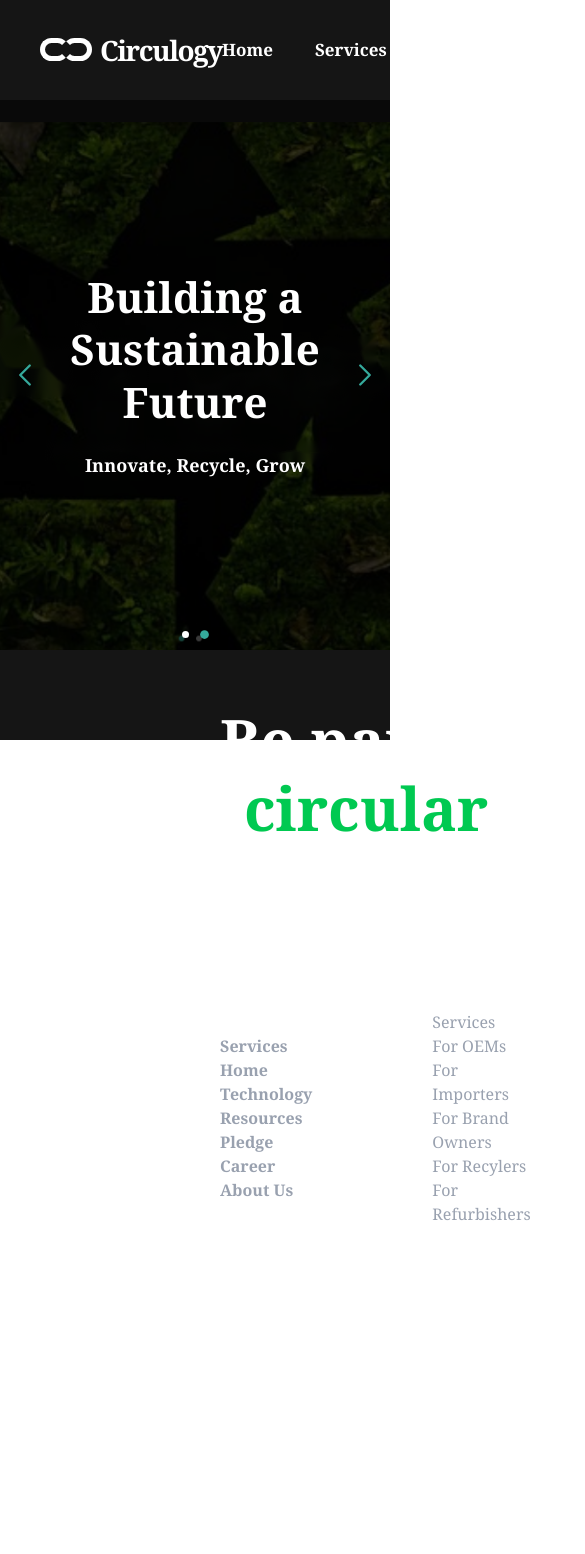
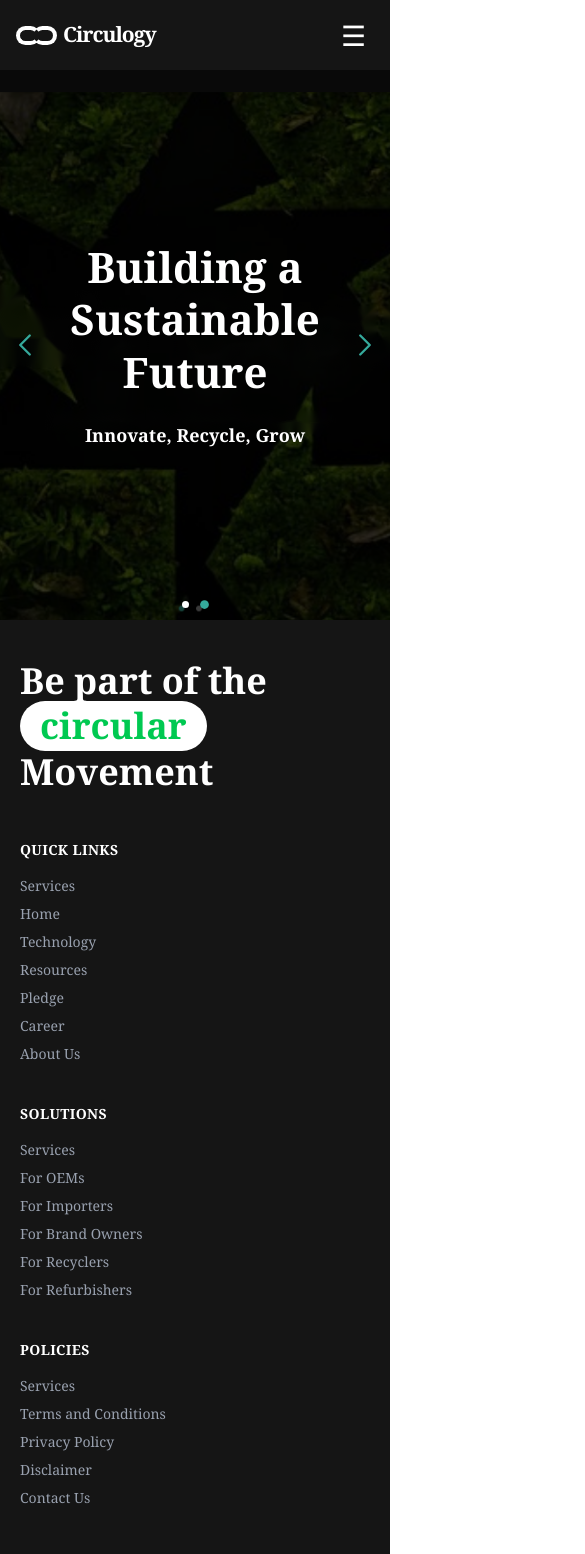
Before and after one commit to Aziz975/Circulogy-, a React (Vite) app: page / in a window 390 px wide. Shown: the top 1554 px of the page, 585 px wide, since content can reach past the window. Before the commit the page ends 1298 px from the top, so only its background shows below. Built offline with nearby package versions, Linux system fonts and the light colour scheme.

Commit message:
responsiveness added

```diff
--- a/src/components/Footer.jsx
+++ b/src/components/Footer.jsx
@@ -1,82 +1,189 @@
-import React from 'react'
+import React from "react";
 
 const Footer = () => {
   return (
-       <footer className="h-[90px] bg-[#151515] text-white lg:h-[800px]" >
-        <div
-          className="mx-auto flex h-full ">
+    <footer className="min-h-screen w-full bg-[#151515] px-5 py-10 text-white sm:px-8 md:px-10 lg:px-14 xl:px-20">
 
-          <div className='flex mt-15 gap-30' >
-              {/* //left part  */}
-             <div className='ml-55 '>
+      <div className="mx-auto w-full max-w-[1600px]">
 
-              <h1 className='text-6xl font-bold'>Be part of the <br /><span className='inline-flex items-center justify-center rounded-full bg-white px-6 py-2 text-green-500'>circular</span> <br /> Movement</h1>
+        {/* ================= MAIN FOOTER ================= */}
+        <div className="flex flex-col gap-12 lg:flex-row lg:justify-between lg:gap-16">
 
+          {/* ================= LEFT PART ================= */}
+          <div className="w-full lg:max-w-[800px]">
 
-             <div className='flex gap-30 mt-20' >
-              <div className='font-bold'>QUICK LINKS
+            {/* Main Heading */}
+            <h1 className="text-4xl font-bold leading-[1.15] sm:text-5xl md:text-6xl lg:text-6xl xl:text-7xl">
 
-               <div className='flex flex-col text-gray-400 '>
-                <a href='#'>Services</a>
-                <a href='#'>Home</a>
-                <a href='#'>Technology</a>
-                <a href='#' >Resources</a>
-                <a href='#'>Pledge</a>
-                <a href='#'>Career</a>
-                <a href='#'>About Us</a>
-              </div>
-              </div>
-              <div className=''>SOLUTIONS
-                <div className='flex flex-col text-gray-400'>                <a>Services</a>
-                <a href='#'>For OEMs</a>
-                <a href='#'>For Importers</a>
-                <a href='#' >For Brand Owners</a>
-                <a href='#'>For Recylers</a>
-                <a href='#'>For Refurbishers</a>
+              Be part of the
 
+              <br />
+
+              <span className="inline-flex items-center justify-center rounded-full bg-white px-5 py-1 text-green-500 sm:px-6 sm:py-2">
+                circular
+              </span>
+
+              <br />
+
+              Movement
+
+            </h1>
+
+            {/* ================= FOOTER LINKS ================= */}
+            <div className="mt-12 grid grid-cols-1 gap-10 sm:grid-cols-2 md:grid-cols-3 md:gap-12 lg:mt-20 lg:gap-16">
+
+              {/* Quick Links */}
+              <div>
+                <h3 className="mb-4 text-sm font-bold tracking-wide">
+                  QUICK LINKS
+                </h3>
+
+                <div className="flex flex-col gap-2 text-sm text-gray-400">
+                  <a href="#" className="transition hover:text-white">
+                    Services
+                  </a>
+
+                  <a href="#" className="transition hover:text-white">
+                    Home
+                  </a>
+
+                  <a href="#" className="transition hover:text-white">
+                    Technology
+                  </a>
+
+                  <a href="#" className="transition hover:text-white">
+                    Resources
+                  </a>
+
+                  <a href="#" className="transition hover:text-white">
+                    Pledge
+                  </a>
+
+                  <a href="#" className="transition hover:text-white">
+                    Career
+                  </a>
+
+                  <a href="#" className="transition hover:text-white">
+                    About Us
+                  </a>
+                </div>
               </div>
 
+              {/* Solutions */}
+              <div>
+                <h3 className="mb-4 text-sm font-bold tracking-wide">
+                  SOLUTIONS
+                </h3>
 
+                <div className="flex flex-col gap-2 text-sm text-gray-400">
 
-              </div>
-              <div className=''>POLICIES
-                <div className='flex flex-col text-gray-400'>                <a>Services</a>
-                <a href='#'>Terms and Conditions</a>
-                <a href='#'>Privacy Policy</a>
-                <a href='#' >Disclaimer</a>
-                <a href='#'>Contact Us</a>
+                  <a href="#" className="transition hover:text-white">
+                    Services
+                  </a>
 
+                  <a href="#" className="transition hover:text-white">
+                    For OEMs
+                  </a>
+
+                  <a href="#" className="transition hover:text-white">
+                    For Importers
+                  </a>
+
+                  <a href="#" className="transition hover:text-white">
+                    For Brand Owners
+                  </a>
+
+                  <a href="#" className="transition hover:text-white">
+                    For Recyclers
+                  </a>
+
+                  <a href="#" className="transition hover:text-white">
+                    For Refurbishers
+                  </a>
+
+                </div>
               </div>
 
-              </div>
-             </div>
-             </div>
+              {/* Policies */}
+              <div>
+                <h3 className="mb-4 text-sm font-bold tracking-wide">
+                  POLICIES
+                </h3>
 
-             {/* //right part */}
-             <div className='flex flex-col gap-20'>
-              <div className='mt-20' >
-              <span className='inline-flex text-2xl items-center justify-center rounded-full bg-green-500 px-14 py-4 text-white'>Partner with circulogy</span>
+                <div className="flex flex-col gap-2 text-sm text-gray-400">
+
+                  <a href="#" className="transition hover:text-white">
+                    Services
+                  </a>
+
+                  <a href="#" className="transition hover:text-white">
+                    Terms and Conditions
+                  </a>
+
+                  <a href="#" className="transition hover:text-white">
+                    Privacy Policy
+                  </a>
+
+                  <a href="#" className="transition hover:text-white">
+                    Disclaimer
+                  </a>
+
+                  <a href="#" className="transition hover:text-white">
+                    Contact Us
+                  </a>
+
+                </div>
               </div>
 
-              <div className='flex flex-col gap-10 border-1 border border-gray-200 rounded-xl mt-12 p-4  '>
-             <h1 className='text-2xl'>Circulogy</h1>
-             <p className=' h-[50px] w-[300px] text-gray-400'>
-              At Circulogy, we empower recyclers and
-               buyers with a transparent, trusted marketplace
-               designed to maximize value and foster growth.
-             </p>
-             <p>
-            +91451554662
-             </p>
-             <p>support@circulogy.com</p>
-              </div>
-             </div>
+            </div>
           </div>
 
+          {/* ================= RIGHT PART ================= */}
+          <div className="flex w-full flex-col gap-10 lg:w-[360px] lg:gap-16">
+
+            {/* Partner Button */}
+            <div className="lg:mt-16">
+
+              <button
+                type="button"
+                className="inline-flex w-full items-center justify-center rounded-full bg-green-500 px-6 py-3 text-base font-medium text-white transition duration-300 hover:bg-green-400 sm:w-auto sm:px-10 sm:py-4 sm:text-lg"
+              >
+                Partner with Circulogy
+              </button>
+
+            </div>
+
+            {/* Company Card */}
+            <div className="flex w-full flex-col gap-7 rounded-xl border border-gray-600 p-5 sm:p-6">
+
+              <h2 className="text-2xl font-semibold">
+                Circulogy
+              </h2>
+
+              <p className="w-full text-sm leading-6 text-gray-400 sm:text-base">
+                At Circulogy, we empower recyclers and buyers with a
+                transparent, trusted marketplace designed to maximize value
+                and foster growth.
+              </p>
+
+              <p className="text-sm sm:text-base">
+                +91451554662
+              </p>
+
+              <p className="break-all text-sm sm:text-base">
+                support@circulogy.com
+              </p>
+
+            </div>
 
           </div>
-      </footer>
-  )
-}
 
-export default Footer
+        </div>
+
+      </div>
+
+    </footer>
+  );
+};
+
+export default Footer;
--- a/src/components/Navbar/ContactButton.jsx
+++ b/src/components/Navbar/ContactButton.jsx
@@ -7,38 +7,67 @@ function ContactButton() {
       type="button"
       className="
         flex
-        h-[48px]
-        min-w-[192px]
+        h-[42px]
+        w-full
+        max-w-[160px]
         items-center
         justify-center
         gap-2
         rounded-full
         bg-white
-        px-3
-        text-[16px]
+        px-2
+        text-[13px]
         font-semibold
         text-black
         transition-transform
         duration-200
         hover:scale-105
+
+        sm:h-[44px]
+        sm:max-w-[175px]
+        sm:px-3
+        sm:text-[14px]
+
+        md:h-[46px]
+        md:max-w-[185px]
+        md:text-[15px]
+
+        lg:h-[48px]
+        lg:max-w-[192px]
+        lg:text-[16px]
       "
     >
       {/* Phone Icon */}
       <span
         className="
           flex
-          h-[36px]
-          w-[36px]
+          h-[30px]
+          w-[30px]
+          shrink-0
           items-center
           justify-center
           rounded-full
           bg-[#35a99b]
+
+          sm:h-[32px]
+          sm:w-[32px]
+
+          md:h-[34px]
+          md:w-[34px]
+
+          lg:h-[36px]
+          lg:w-[36px]
         "
       >
-        <Phone size={18} className="text-white" />
+        <Phone
+          size={15}
+          className="text-white sm:h-[16px] sm:w-[16px] md:h-[17px] md:w-[17px] lg:h-[18px] lg:w-[18px]"
+        />
       </span>
 
-      <span>Contact Us</span>
+      <span className="whitespace-nowrap">
+        Contact Us
+      </span>
     </button>
   );
 }
--- a/src/components/Navbar/Logo.jsx
+++ b/src/components/Navbar/Logo.jsx
@@ -3,40 +3,107 @@ import { Link } from "react-router-dom";
 
 function Logo() {
   return (
-    <Link to="/" className="flex items-center gap-2">
+    <Link
+      to="/"
+      className="
+        flex
+        items-center
+        gap-1.5
+        sm:gap-2
+      "
+    >
       {/* Logo Icon */}
-      <div className="relative h-[32px] w-[52px]">
+      <div
+        className="
+          relative
+          h-[25px]
+          w-[41px]
+
+          sm:h-[28px]
+          sm:w-[46px]
+
+          md:h-[30px]
+          md:w-[49px]
+
+          lg:h-[32px]
+          lg:w-[52px]
+        "
+      >
+        {/* Left Circle */}
         <span
           className="
             absolute
             left-0
-            top-[4px]
-            h-[23px]
-            w-[29px]
+            top-[3px]
+            h-[19px]
+            w-[24px]
             rounded-full
-            border-[5px]
+            border-[4px]
             border-white
             border-r-transparent
+
+            sm:top-[3px]
+            sm:h-[21px]
+            sm:w-[26px]
+            sm:border-[4px]
+
+            md:h-[22px]
+            md:w-[28px]
+
+            lg:top-[4px]
+            lg:h-[23px]
+            lg:w-[29px]
+            lg:border-[5px]
           "
         />
 
+        {/* Right Circle */}
         <span
           className="
             absolute
             right-0
-            top-[4px]
-            h-[23px]
-            w-[29px]
+            top-[3px]
+            h-[19px]
+            w-[24px]
             rounded-full
-            border-[5px]
+            border-[4px]
             border-white
             border-l-transparent
+
+            sm:top-[3px]
+            sm:h-[21px]
+            sm:w-[26px]
+            sm:border-[4px]
+
+            md:h-[22px]
+            md:w-[28px]
+
+            lg:top-[4px]
+            lg:h-[23px]
+            lg:w-[29px]
+            lg:border-[5px]
           "
         />
       </div>
 
       {/* Logo Text */}
-      <span className="text-[28px] font-extrabold tracking-[-1.5px]">
+      <span
+        className="
+          whitespace-nowrap
+          text-[21px]
+          font-extrabold
+          tracking-[-1px]
+
+          sm:text-[23px]
+          sm:tracking-[-1.2px]
+
+          md:text-[25px]
+          md:tracking-[-1.3px]
+
+          lg:text-[28px]
+          lg:tracking-[-1.5px]
+        "
+      >
         Circulogy
       </span>
     </Link>
--- a/src/components/Navbar/Navbar.jsx
+++ b/src/components/Navbar/Navbar.jsx
@@ -3,30 +3,68 @@ import Logo from "./Logo";
 import NavLinks from "./Navlinks";
 import ContactButton from "./ContactButton";
 
-
 function Navbar() {
   return (
-    <header className="h-[100px] bg-[#151515] text-white">
+    <header
+      className="
+        h-[70px]
+        bg-[#151515]
+        text-white
+
+        sm:h-[80px]
+        md:h-[90px]
+        lg:h-[100px]
+      "
+    >
       <div
         className="
           mx-auto
           flex
           h-full
+          w-full
           max-w-[1600px]
           items-center
           justify-between
-          px-10
+
+          px-4
+          sm:px-6
+          md:px-8
+          lg:px-10
           xl:px-[72px]
         "
       >
         {/* Logo */}
         <Logo />
 
-        {/* Navigation */}
-        <NavLinks />
+        {/* Desktop Navigation */}
+        <div className="hidden lg:flex lg:items-center">
+          <NavLinks />
+        </div>
 
         {/* Contact Button */}
-        <ContactButton />
+        <div className="hidden lg:flex">
+          <ContactButton />
+        </div>
+
+        {/* Mobile Menu Button */}
+        <button
+          type="button"
+          className="
+            flex
+            items-center
+            justify-center
+            rounded-md
+            p-2
+            text-white
+            transition
+            hover:bg-white/10
+
+            lg:hidden
+          "
+          aria-label="Open menu"
+        >
+          <span className="text-[28px] leading-none">☰</span>
+        </button>
       </div>
     </header>
   );
--- a/src/components/Navbar/Navlinks.jsx
+++ b/src/components/Navbar/Navlinks.jsx
@@ -37,7 +37,18 @@ function NavLinks() {
   ];
 
   return (
-    <nav className="flex items-center gap-[42px]">
+    <nav
+      className="
+        flex
+        items-center
+        gap-5
+
+        sm:gap-6
+        md:gap-7
+        lg:gap-8
+        xl:gap-[42px]
+      "
+    >
       {navLinks.map((item) => (
         <Link
           key={item.name}
@@ -47,18 +58,35 @@ function NavLinks() {
             items-center
             gap-1
             whitespace-nowrap
-            text-[17px]
+            text-[13px]
             font-bold
             text-white
             transition-colors
             duration-200
             hover:text-[#35a99b]
+
+            sm:text-[14px]
+            md:text-[15px]
+            lg:text-[16px]
+            xl:text-[17px]
           "
         >
           <span>{item.name}</span>
 
           {item.dropdown && (
-            <span className="text-[18px] font-normal">+</span>
+            <span
+              className="
+                text-[14px]
+                font-normal
+
+                sm:text-[15px]
+                md:text-[16px]
+                lg:text-[17px]
+                xl:text-[18px]
+              "
+            >
+              +
+            </span>
           )}
         </Link>
       ))}
```
